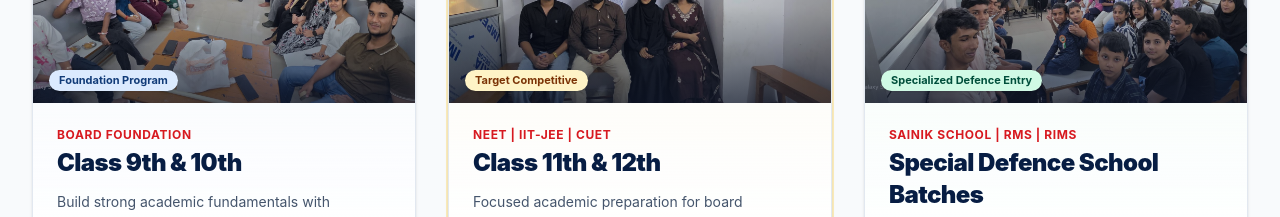
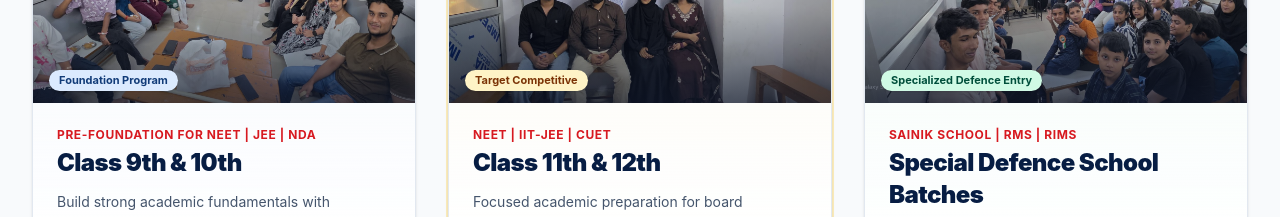
Before and after one commit to aaryavtechnologies-tech/EVOLUTION-CAREER-INSTITUTE, a Next.js app: page / in a window 1280 px wide. Shown: the part 4460-4677 px from the top of the page. Built offline with nearby package versions, Linux system fonts and the light colour scheme.

Commit message:
fix(courses): update Class 9th & 10th subtitle to Pre-Foundation for NEET | JEE | NDA

```diff
--- a/components/Courses.tsx
+++ b/components/Courses.tsx
@@ -14,7 +14,7 @@ export default function Courses({ onSelectCourse }: CoursesProps) {
       badge: "Foundation Program",
       badgeColor: "bg-blue-100 text-[#123C78]",
       title: "Class 9th & 10th",
-      subtitle: "Board Foundation",
+      subtitle: "Pre-Foundation for NEET | JEE | NDA",
       description:
         "Build strong academic fundamentals with structured learning and concept revision.",
       curriculum: [
```
